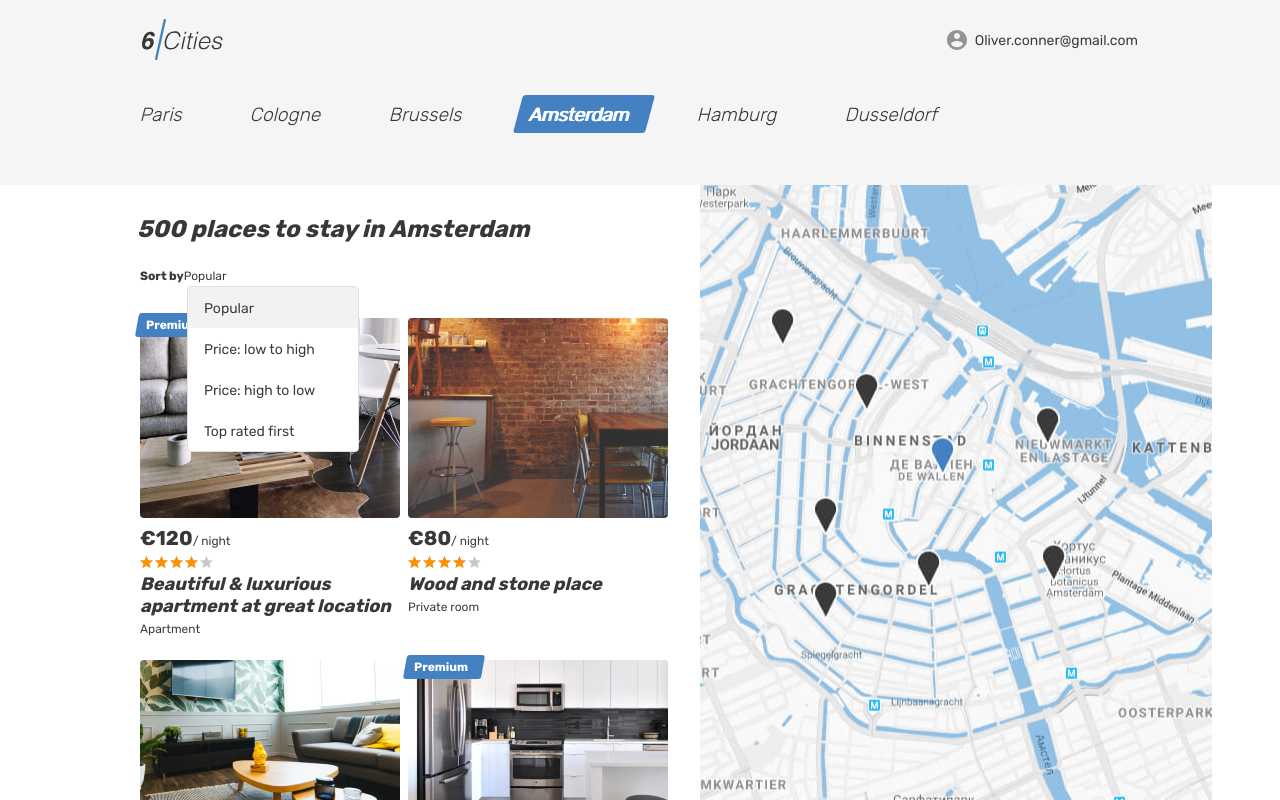
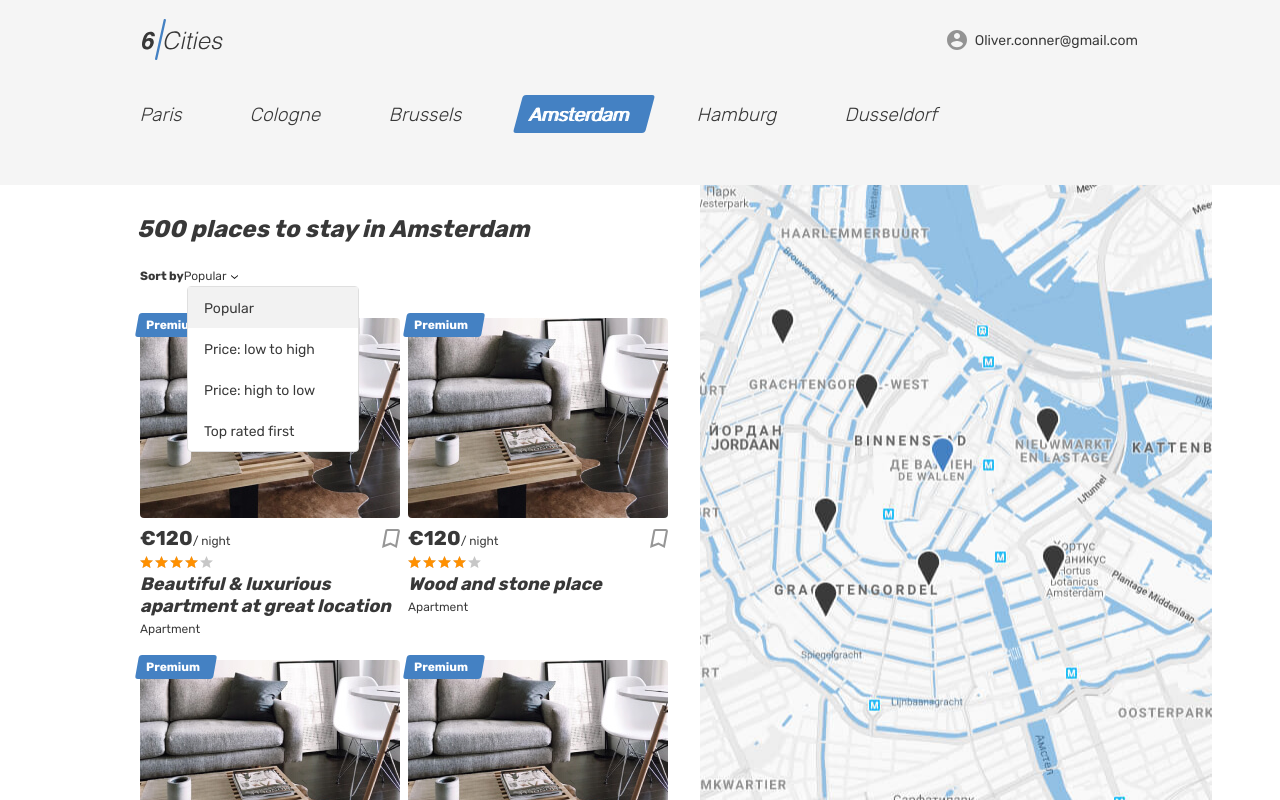
Before and after one commit to NeiruBugz/1115009-six-cities-4, a React app: page / in a window 1280 px wide. Built offline with nearby package versions, Linux system fonts and the light colour scheme.

Commit message:
[module2-task1] * add `cardNames` prop with array of strings * add card rendering based on `cardNames` prop

```diff
--- a/src/components/app/app.jsx
+++ b/src/components/app/app.jsx
@@ -4,13 +4,14 @@ import PropTypes from 'prop-types';
 import Main from '../main/main.jsx';
 
 const App = ({settings}) => {
-  const {rentOffers} = settings;
-  return <Main rentOffers={rentOffers} />;
+  const {rentOffers, cardNames} = settings;
+  return <Main rentOffers={rentOffers} cardNames={cardNames} />;
 };
 
 App.propTypes = {
   settings: PropTypes.shape({
     rentOffers: PropTypes.number.isRequired,
+    cardNames: PropTypes.arrayOf(PropTypes.string).isRequired,
   }).isRequired,
 };
 
--- a/src/components/main/main.jsx
+++ b/src/components/main/main.jsx
@@ -1,7 +1,7 @@
 import React, {Fragment} from 'react';
 import PropTypes from 'prop-types';
 
-const Main = ({rentOffers}) => {
+const Main = ({rentOffers, cardNames}) => {
   return <Fragment>
     <div style={{display: `none`}}>
       <svg xmlns="http://www.w3.org/2000/svg">
@@ -91,7 +91,7 @@ const Main = ({rentOffers}) => {
                 <span className="places__sorting-type" tabIndex="0">
                   Popular
                   <svg className="places__sorting-arrow" width="7" height="4">
-                    <use></use>
+                    <use xlinkHref="#icon-arrow-select"></use>
                   </svg>
                 </span>
                 <ul className="places__options places__options--custom places__options--opened">
@@ -102,6 +102,9 @@ const Main = ({rentOffers}) => {
                 </ul>
               </form>
               <div className="cities__places-list places__list tabs__content">
+                {cardNames.map((cardName, idx) => {
+                  return (
+                    <Fragment key={`card-${idx}`}>
                       <article className="cities__place-card place-card">
                         <div className="place-card__mark">
                           <span>Premium</span>
@@ -125,7 +128,7 @@ const Main = ({rentOffers}) => {
                             </div>
                             <button className="place-card__bookmark-button button" type="button">
                               <svg className="place-card__bookmark-icon" width="18" height="19">
-                          <use></use>
+                                <use xlinkHref="#icon-bookmark"></use>
                               </svg>
                               <span className="visually-hidden">To bookmarks</span>
                             </button>
@@ -137,168 +140,14 @@ const Main = ({rentOffers}) => {
                             </div>
                           </div>
                           <h2 className="place-card__name">
-                      <a href="#">Beautiful &amp; luxurious apartment at great location</a>
+                            <a href="#">{cardName}</a>
                           </h2>
                           <p className="place-card__type">Apartment</p>
                         </div>
                       </article>
-
-                <article className="cities__place-card place-card">
-                  <div className="cities__image-wrapper place-card__image-wrapper">
-                    <a href="#">
-                      <img
-                        className="place-card__image"
-                        src="img/room.jpg"
-                        width="260"
-                        height="200"
-                        alt="Place image"
-                      />
-                    </a>
-                  </div>
-                  <div className="place-card__info">
-                    <div className="place-card__price-wrapper">
-                      <div className="place-card__price">
-                        <b className="place-card__price-value">&euro;80</b>
-                        <span className="place-card__price-text">&#47;&nbsp;night</span>
-                      </div>
-                      <button className="place-card__bookmark-button place-card__bookmark-button--active button"
-                        type="button">
-                        <svg className="place-card__bookmark-icon" width="18" height="19">
-                          <use></use>
-                        </svg>
-                        <span className="visually-hidden">In bookmarks</span>
-                      </button>
-                    </div>
-                    <div className="place-card__rating rating">
-                      <div className="place-card__stars rating__stars">
-                        <span style={{width: `80%`}}></span>
-                        <span className="visually-hidden">Rating</span>
-                      </div>
-                    </div>
-                    <h2 className="place-card__name">
-                      <a href="#">Wood and stone place</a>
-                    </h2>
-                    <p className="place-card__type">Private room</p>
-                  </div>
-                </article>
-
-                <article className="cities__place-card place-card">
-                  <div className="cities__image-wrapper place-card__image-wrapper">
-                    <a href="#">
-                      <img
-                        className="place-card__image"
-                        src="img/apartment-02.jpg"
-                        width="260"
-                        height="200"
-                        alt="Place image"
-                      />
-                    </a>
-                  </div>
-                  <div className="place-card__info">
-                    <div className="place-card__price-wrapper">
-                      <div className="place-card__price">
-                        <b className="place-card__price-value">&euro;132</b>
-                        <span className="place-card__price-text">&#47;&nbsp;night</span>
-                      </div>
-                      <button className="place-card__bookmark-button button" type="button">
-                        <svg className="place-card__bookmark-icon" width="18" height="19">
-                          <use></use>
-                        </svg>
-                        <span className="visually-hidden">To bookmarks</span>
-                      </button>
-                    </div>
-                    <div className="place-card__rating rating">
-                      <div className="place-card__stars rating__stars">
-                        <span style={{width: `80%`}}></span>
-                        <span className="visually-hidden">Rating</span>
-                      </div>
-                    </div>
-                    <h2 className="place-card__name">
-                      <a href="#">Canal View Prinsengracht</a>
-                    </h2>
-                    <p className="place-card__type">Apartment</p>
-                  </div>
-                </article>
-
-                <article className="cities__place-card place-card">
-                  <div className="place-card__mark">
-                    <span>Premium</span>
-                  </div>
-                  <div className="cities__image-wrapper place-card__image-wrapper">
-                    <a href="#">
-                      <img
-                        className="place-card__image"
-                        src="img/apartment-03.jpg"
-                        width="260"
-                        height="200"
-                        alt="Place image"
-                      />
-                    </a>
-                  </div>
-                  <div className="place-card__info">
-                    <div className="place-card__price-wrapper">
-                      <div className="place-card__price">
-                        <b className="place-card__price-value">&euro;180</b>
-                        <span className="place-card__price-text">&#47;&nbsp;night</span>
-                      </div>
-                      <button className="place-card__bookmark-button button" type="button">
-                        <svg className="place-card__bookmark-icon" width="18" height="19">
-                          <use></use>
-                        </svg>
-                        <span className="visually-hidden">To bookmarks</span>
-                      </button>
-                    </div>
-                    <div className="place-card__rating rating">
-                      <div className="place-card__stars rating__stars">
-                        <span style={{width: `100%`}}></span>
-                        <span className="visually-hidden">Rating</span>
-                      </div>
-                    </div>
-                    <h2 className="place-card__name">
-                      <a href="#">Nice, cozy, warm big bed apartment</a>
-                    </h2>
-                    <p className="place-card__type">Apartment</p>
-                  </div>
-                </article>
-
-                <article className="cities__place-card place-card">
-                  <div className="cities__image-wrapper place-card__image-wrapper">
-                    <a href="#">
-                      <img
-                        className="place-card__image"
-                        src="img/room.jpg"
-                        width="260"
-                        height="200"
-                        alt="Place image"
-                      />
-                    </a>
-                  </div>
-                  <div className="place-card__info">
-                    <div className="place-card__price-wrapper">
-                      <div className="place-card__price">
-                        <b className="place-card__price-value">&euro;80</b>
-                        <span className="place-card__price-text">&#47;&nbsp;night</span>
-                      </div>
-                      <button className="place-card__bookmark-button place-card__bookmark-button--active button"
-                        type="button">
-                        <svg className="place-card__bookmark-icon" width="18" height="19">
-                          <use></use>
-                        </svg>
-                        <span className="visually-hidden">In bookmarks</span>
-                      </button>
-                    </div>
-                    <div className="place-card__rating rating">
-                      <div className="place-card__stars rating__stars">
-                        <span style={{width: `80%`}}></span>
-                        <span className="visually-hidden">Rating</span>
-                      </div>
-                    </div>
-                    <h2 className="place-card__name">
-                      <a href="#">Wood and stone place</a>
-                    </h2>
-                    <p className="place-card__type">Private room</p>
-                  </div>
-                </article>
+                    </Fragment>
+                  );
+                })}
               </div>
             </section>
             <div className="cities__right-section">
@@ -313,6 +162,7 @@ const Main = ({rentOffers}) => {
 
 Main.propTypes = {
   rentOffers: PropTypes.number.isRequired,
+  cardNames: PropTypes.arrayOf(PropTypes.string),
 };
 
 export default Main;
--- a/src/index.js
+++ b/src/index.js
@@ -5,6 +5,13 @@ import App from './components/app/app.jsx';
 
 const baseSettings = {
   rentOffers: 500,
+  cardNames: [
+    `Beautiful & luxurious apartment at great location`,
+    `Wood and stone place`,
+    `Canal View Prisengracht`,
+    `Nice, cozy, warm big bed apartment`,
+    `Wood and stone place`,
+  ],
 };
 
 ReactDOM.render(
```
Lines whose indentation alone changed are shown as unchanged.
